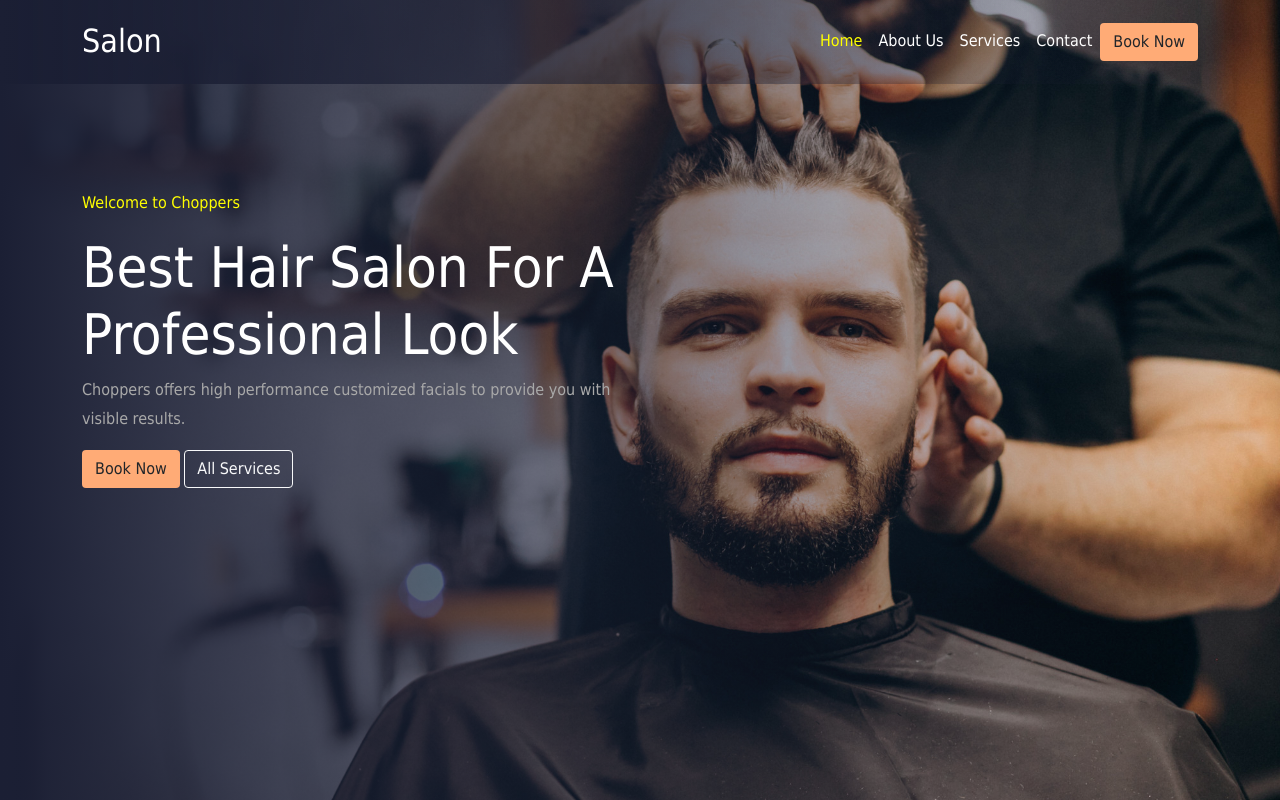
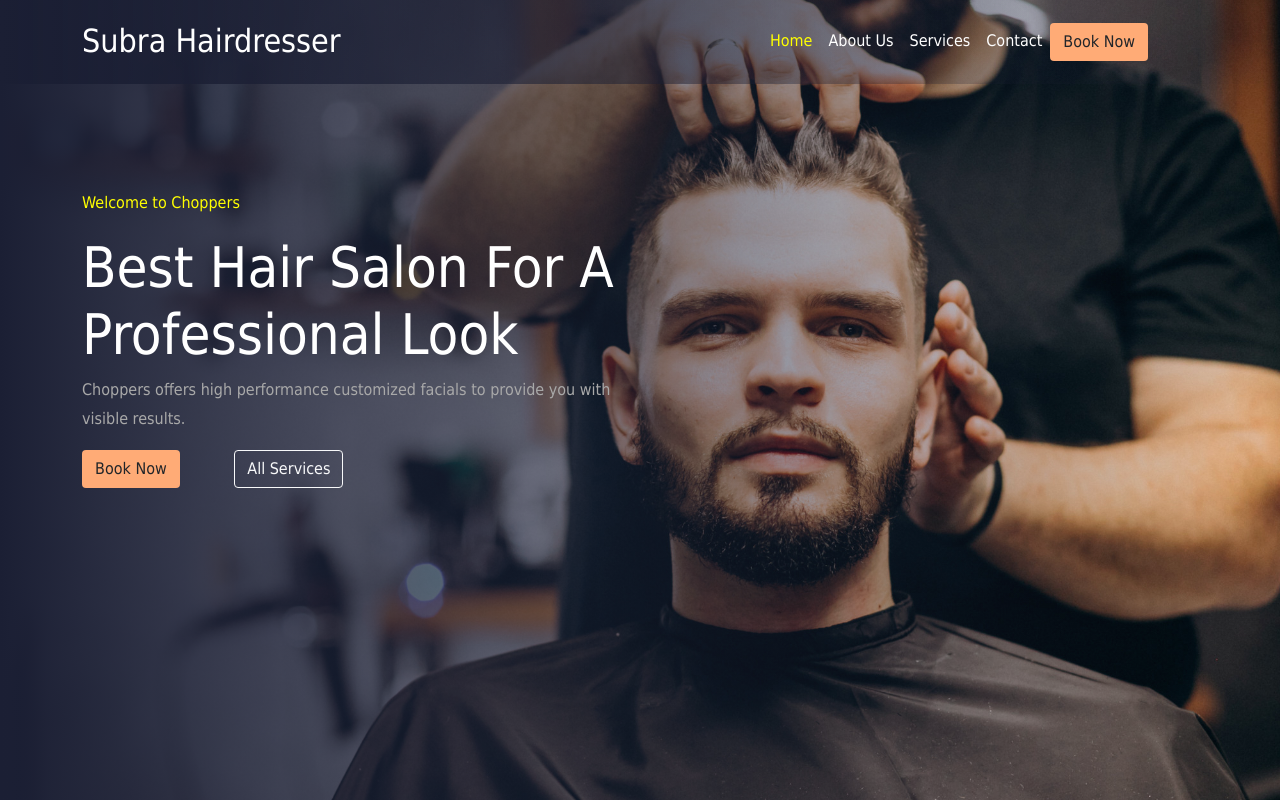
Before and after one commit to Rahul18018/Salon-Website, a plain HTML site: page index.html in a window 1280 px wide. Drawn offline with Linux system fonts and the light colour scheme; a web font is replaced by a local one.

Commit message:
first commit

```diff
--- a/css/style.css
+++ b/css/style.css
@@ -9,6 +9,13 @@
     --white: rgb(145, 45, 45);
 
 }
+.btn:hover {
+    background-color: white;
+  }
+  a:hover {
+    background-color: grey;
+
+  }
  body{
     font-family:'Poppins', 'Segeo UI', Tahoma, Geneva, Verdana, sans-serif;
     color: var(--body);
@@ -44,21 +51,17 @@
     background-size: cover;
 
 } */
-
-    /* #d1 {
-      position: absolute;
-      top: 600px;
-      left: 800px;
-      background-image:url(../img/cover_1.jpg)
-    } */
-/* btn */
+*/
 .btn {
     padding: 16px 36px;
     font-family:'Poppins', 'Segeo UI', Tahoma, Geneva, Verdana, sans-serif;
     transition: all 0.4s ease;
     border-radius: 0;
+
 }
 
 .btn-brand {
     background-color: var(--brand);
+    margin-right: 50px;
+    /* margin-left: 50px; */
 }
--- a/index.html
+++ b/index.html
@@ -22,7 +22,7 @@
     <!-- NAVBAR -->
     <nav class="navbar navbar-expand-lg navbar-dark fixed-top">
         <div class="container">
-        <a class="navbar-brand" href="#">Salon</a>
+        <a class="navbar-brand" href="#">Subra Hairdresser</a>
         <button class="navbar-toggler" type="button" data-toggle="collapse" data-target="#navbarNav" aria-controls="navbarNav" aria-expanded="false" aria-label="Toggle navigation">
           <span class="navbar-toggler-icon"></span>
         </button>
```
Also changed, not shown: img/hair cutt.jpg (added), img/hair cutting.jpg (added).
